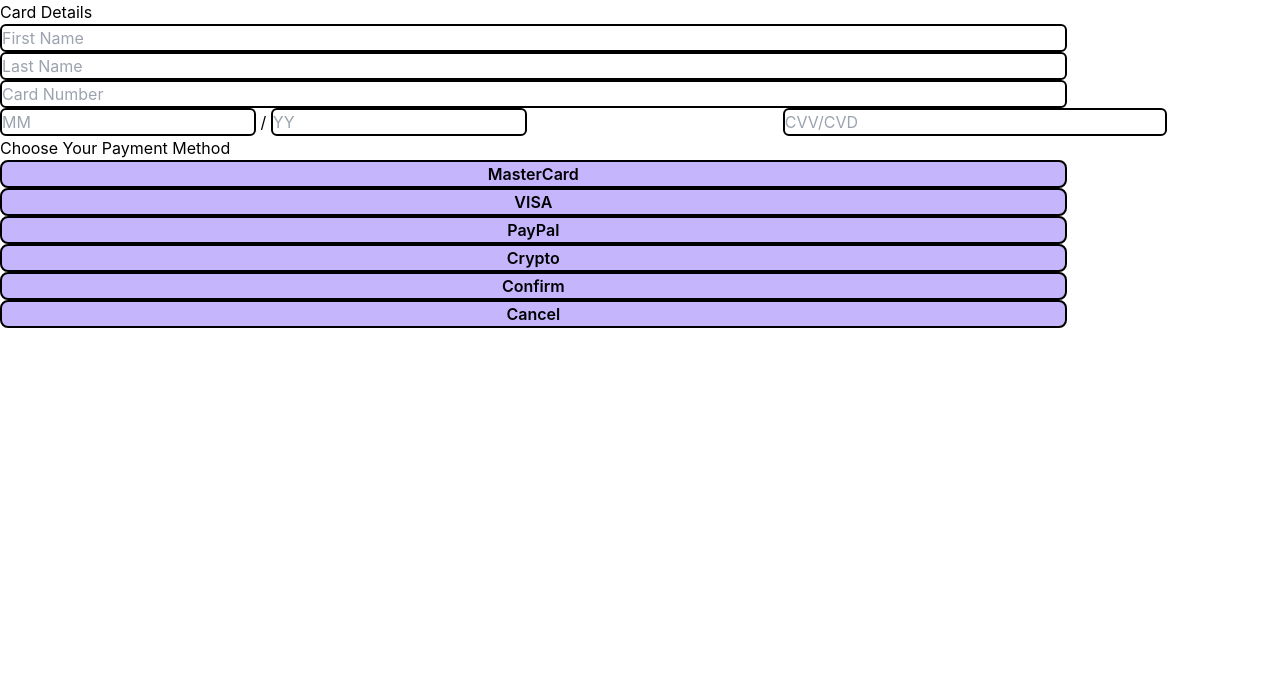
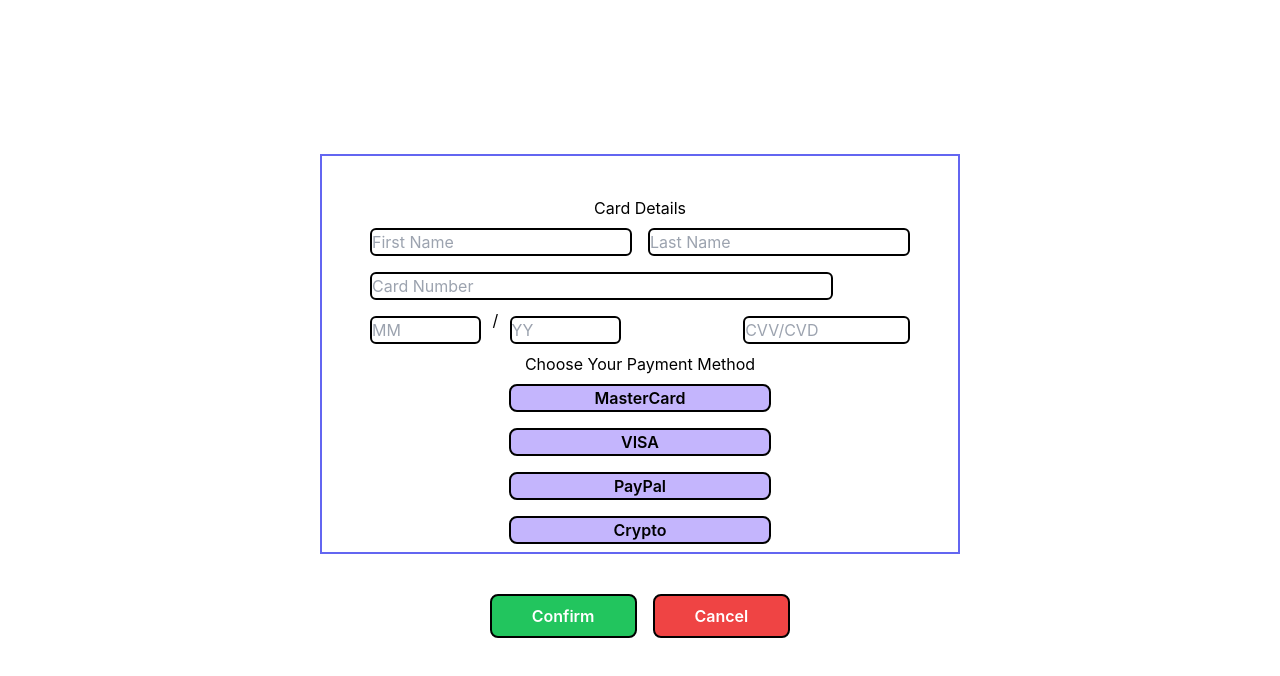
Before and after one commit to Gedas1357/KBTB_ParcelDeliverySystem_Frontend, a React (Create React App) app: page /payment in a window 1280 px wide. Shown: the top 676 px of the page. Built offline with nearby package versions, Linux system fonts and the light colour scheme.

Commit message:
Update App.css

```diff
--- a/src/App.css
+++ b/src/App.css
@@ -80,4 +80,39 @@
   #loginButton {
     @apply border-2 border-black rounded-lg bg-violet-300 font-semibold w-full h-16 ;
   }
+  .payment-page {
+    @apply flex flex-col items-center justify-center h-screen;
+  }
+
+  .payment-box {
+    @apply flex flex-col items-center justify-between w-1/2 h-1/2 border-2 border-indigo-500 p-10;
+  }
+
+  .card-details div, .paypal-details div {
+    @apply flex justify-between w-full;
+  }
+
+  .card-details input, .paypal-details input {
+    @apply m-2 border-2 border-black rounded-md;
+  }
+
+  .payment-methods {
+    @apply flex justify-center flex-wrap;
+  }
+
+  .payment-methods button {
+    @apply m-2 border-2 border-black rounded-lg bg-violet-300 font-semibold;
+  }
+
+  .action-buttons {
+    @apply flex justify-center mt-8;
+  }
+
+  .confirm-button {
+    @apply bg-green-500 text-white px-10 py-2 m-2;
+  }
+
+  .cancel-button {
+    @apply bg-red-500 text-white px-10 py-2 m-2;
+  }
 }
```
